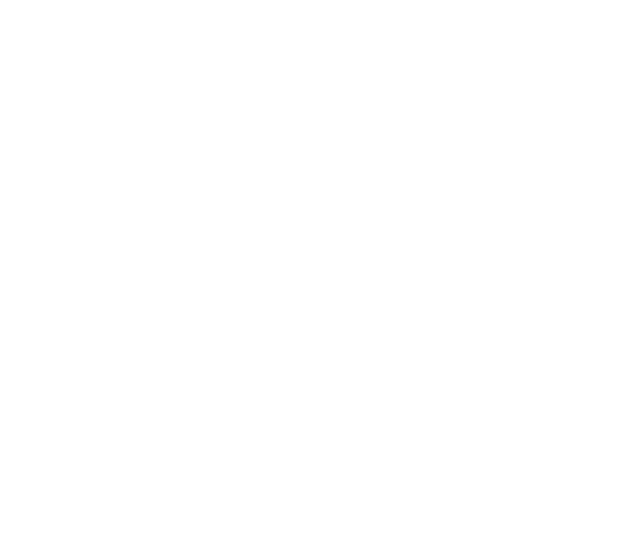
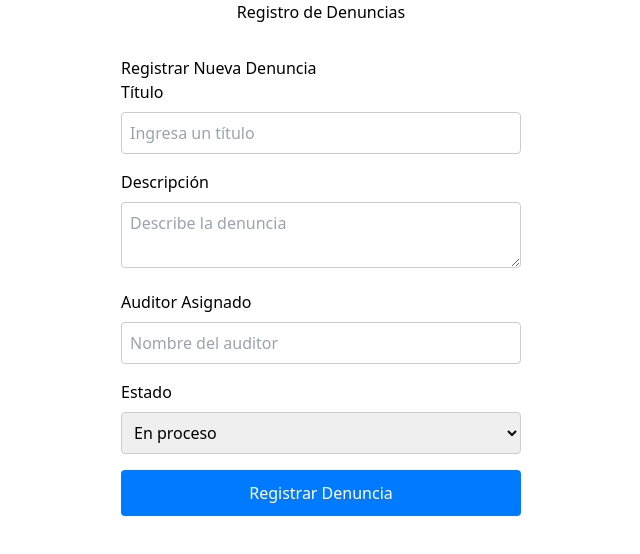
Before and after one commit to 00Andre00/HackathonFront, a Vue app: page /registrar-denuncia in a window 1280 px wide. Before the commit this address had no page. Shown: the top 554 px of the page, without its empty margins (319-959 px from the left). Built offline with nearby package versions, Linux system fonts and the light colour scheme; the HTML template or start-up script is replaced by a standard one.

Commit message:
Registro de denuncias

```diff
--- a/src/components/denuncias/DenunciaForm.vue
+++ b/src/components/denuncias/DenunciaForm.vue
@@ -1,41 +1,118 @@
 <template>
   <form @submit.prevent="submitForm">
-      <div>
-        <label for="fecha">Fecha:</label>
-        <input type="date" v-model="denuncia.fecha" />
+    <h2>Registrar Nueva Denuncia</h2>
+    <div class="form-group">
+      <label for="titulo">Título</label>
+      <input
+        type="text"
+        id="titulo"
+        v-model="denuncia.titulo"
+        placeholder="Ingresa un título"
+        required
+      />
     </div>
-      <div>
-        <label for="auditor">Auditor:</label>
-        <input type="text" v-model="denuncia.auditor" />
+    <div class="form-group">
+      <label for="descripcion">Descripción</label>
+      <textarea
+        id="descripcion"
+        v-model="denuncia.descripcion"
+        placeholder="Describe la denuncia"
+        required
+      ></textarea>
     </div>
-      <div>
-        <label for="estado">Estado:</label>
-        <select v-model="denuncia.estado">
-          <option>Admitido</option>
-          <option>No Admitido</option>
-          <option>En proceso</option>
+    <div class="form-group">
+      <label for="auditor">Auditor Asignado</label>
+      <input
+        type="text"
+        id="auditor"
+        v-model="denuncia.auditor"
+        placeholder="Nombre del auditor"
+      />
+    </div>
+    <div class="form-group">
+      <label for="estado">Estado</label>
+      <select id="estado" v-model="denuncia.estado" required>
+        <option value="En proceso">En proceso</option>
+        <option value="Admitido">Admitido</option>
+        <option value="No Admitido">No Admitido</option>
+        <option value="Derivado">Derivado</option>
       </select>
     </div>
     <button type="submit">Registrar Denuncia</button>
   </form>
 </template>
 
-  <script>
-  export default {
-    data() {
+<script lang="ts">
+import { defineComponent, reactive } from "vue";
+import { firestore } from "@/firebase";
+import { collection, addDoc } from "firebase/firestore"; // Importar las funciones necesarias
+
+export default defineComponent({
+  name: "DenunciaForm",
+  setup() {
+    const denuncia = reactive({
+      titulo: "",
+      descripcion: "",
+      auditor: "",
+      estado: "En proceso",
+      fecha: new Date().toISOString().split("T")[0], // Fecha actual
+    });
+
+    const submitForm = async () => {
+      try {
+        // Referencia a la colección "denuncias" en Firestore
+        const denunciaRef = collection(firestore, "denuncias");
+
+        // Añadir la denuncia a la base de datos
+        await addDoc(denunciaRef, denuncia);
+        alert("Denuncia registrada con éxito.");
+
+        // Reiniciar el formulario
+        denuncia.titulo = "";
+        denuncia.descripcion = "";
+        denuncia.auditor = "";
+        denuncia.estado = "En proceso";
+      } catch (error) {
+        console.error("Error al registrar la denuncia:", error);
+      }
+    };
+
     return {
-        denuncia: {
-          fecha: '',
-          auditor: '',
-          estado: '',
-        },
+      denuncia,
+      submitForm,
     };
   },
-    methods: {
-      submitForm() {
-        this.$emit('save', this.denuncia);
-        this.denuncia = { fecha: '', auditor: '', estado: '' }; // Resetea el formulario
-      },
-    },
-  };
+});
 </script>
+
+<style scoped>
+form {
+  display: flex;
+  flex-direction: column;
+  max-width: 400px;
+  margin: auto;
+}
+.form-group {
+  margin-bottom: 1rem;
+}
+form input,
+form textarea,
+form select {
+  width: 100%;
+  padding: 0.5rem;
+  margin-top: 0.5rem;
+  border: 1px solid #ccc;
+  border-radius: 4px;
+}
+button {
+  padding: 0.7rem;
+  background-color: #007bff;
+  color: white;
+  border: none;
+  border-radius: 4px;
+  cursor: pointer;
+}
+button:hover {
+  background-color: #0056b3;
+}
+</style>
--- a/src/firebase.ts
+++ b/src/firebase.ts
@@ -1,6 +1,6 @@
 import { initializeApp } from 'firebase/app';
 import { getAuth, createUserWithEmailAndPassword, signInWithEmailAndPassword, signOut } from 'firebase/auth';
-import { getFirestore, doc, setDoc, getDoc } from 'firebase/firestore';
+import { getFirestore, collection, doc, addDoc, setDoc, getDoc } from 'firebase/firestore';
 
 // Acceder a las variables de entorno
 const firebaseConfig = {
@@ -26,5 +26,7 @@
   signOut,
   setDoc,
   doc,
-  getDoc
+  getDoc,
+  collection,
+  addDoc // Aquí añadimos las funciones que necesitamos para agregar documentos
 };
--- a/src/router/index.ts
+++ b/src/router/index.ts
@@ -4,11 +4,13 @@
 import Registro from '@/components/Registro.vue' // Importamos el componente de registro
 import Inicio from '@/views/Inicio.vue'
 import Dashboard from '@/components/Dashboard.vue'
+import RegistrarDenuncia from "@/views/RegistrarDenuncia.vue";
 
 const routes = [
   { path: '/', name: 'Login', component: Login },
   { path: '/registro', name: 'Registro', component: Registro }, // Ruta para el registro
   { path: '/inicio', name: 'Inicio', component: Inicio },
+  { path: "/registrar-denuncia", name: "RegistrarDenuncia", component: RegistrarDenuncia },
   {
     path: '/dashboard',
     name: 'Dashboard',
--- /dev/null
+++ b/src/views/RegistrarDenuncia.vue
@@ -0,0 +1,25 @@
+<template>
+    <div>
+      <h1>Registro de Denuncias</h1>
+      <DenunciaForm />
+    </div>
+  </template>
+
+  <script lang="ts">
+  import { defineComponent } from "vue";
+  import DenunciaForm from "@/components/denuncias/DenunciaForm.vue";
+
+  export default defineComponent({
+    name: "RegistrarDenuncia",
+    components: {
+      DenunciaForm,
+    },
+  });
+  </script>
+
+  <style scoped>
+  h1 {
+    text-align: center;
+    margin-bottom: 2rem;
+  }
+  </style>
```
Also changed, not shown: 1 other file (tests, documents, lock files or other folders). Lines whose indentation alone changed are shown as unchanged.
